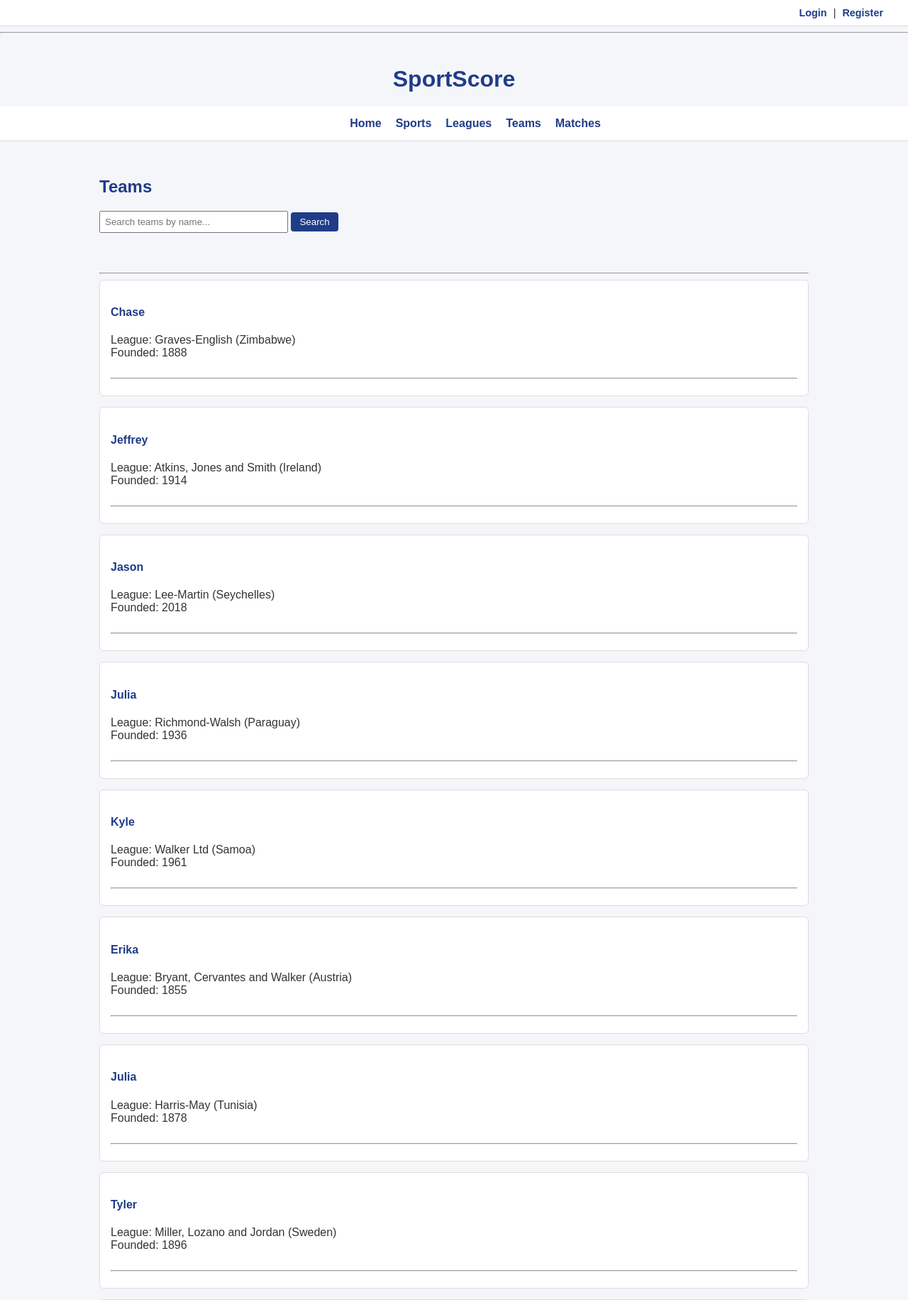
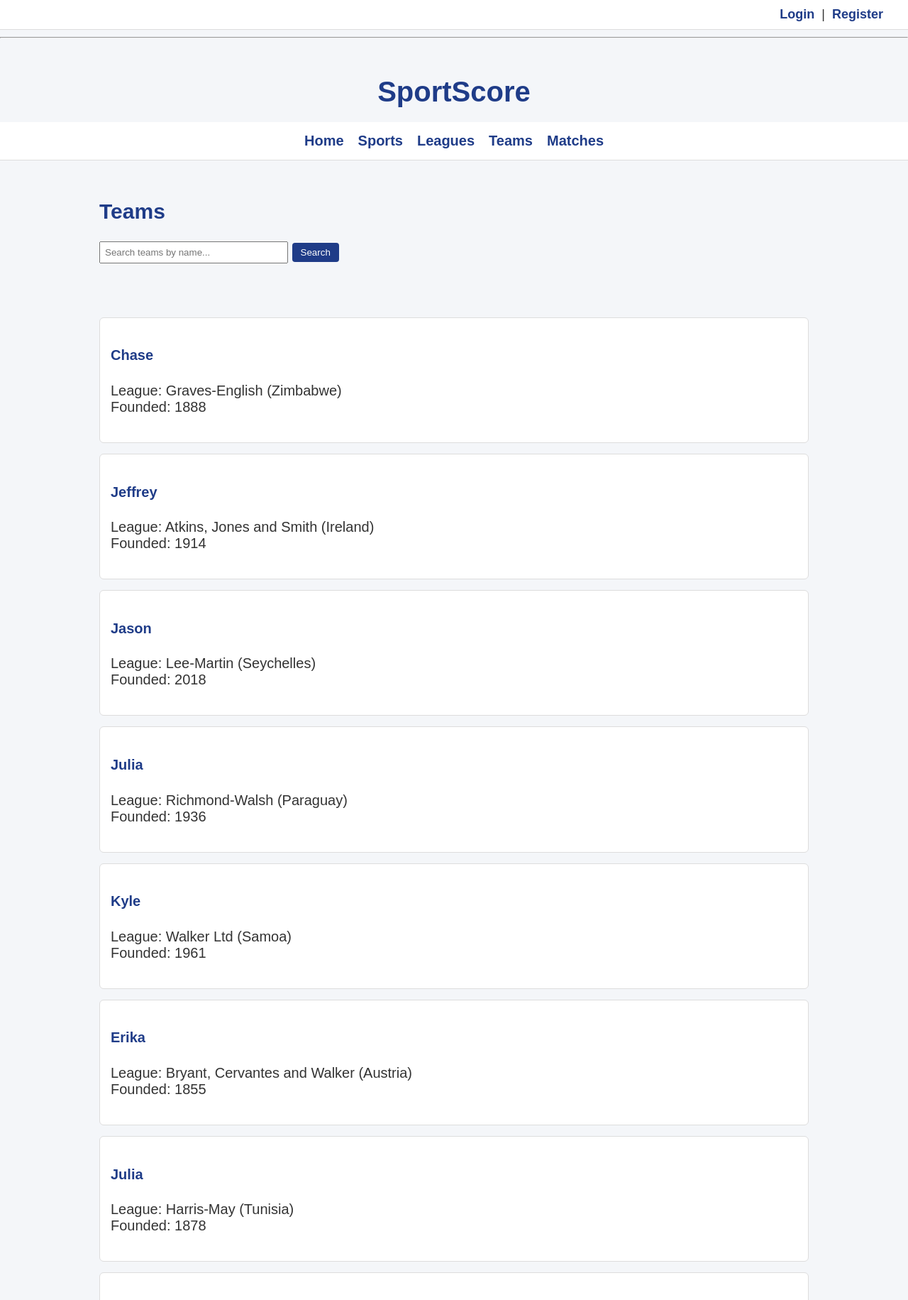
Before and after one commit to ivanokomadina/Zavrsni_PW, a Django app: page /main/teams in a window 1280 px wide; the page is wider, and only the part inside the window is pictured. Shown: the top 1831 px of that part at 71% size. Run offline with Django 5.2, Linux system fonts and the light colour scheme; data comes from the database, SQL or seed files in the repository; both versions use the stored data as it was after the commit.

Commit message:
Završne dorade

```diff
--- a/zavrsni_pw/main/static/css/style.css
+++ b/zavrsni_pw/main/static/css/style.css
@@ -1,8 +1,8 @@
-/* ---------- Global ---------- */
 body {
     margin: 0;
     padding: 0;
     font-family: Arial, Helvetica, sans-serif;
+    font-size: 20px;
     background-color: #f4f6f9;
     color: #333;
 }
@@ -27,7 +27,7 @@ a:hover {
     text-decoration: underline;
 }
 
-/* ---------- Auth info ---------- */
+
 .auth-bar {
     padding: 10px 30px;
     background-color: #ffffff;
@@ -66,12 +66,13 @@ button:hover {
     background-color: #162d66;
 }
 
-/* ---------- Layout ---------- */
+
 #sidebar {
     width: 100%;
     background-color: #ffffff;
     padding: 15px 30px;
     border-bottom: 1px solid #ddd;
+    box-sizing: border-box;
 }
 
 #sidebar ul {
@@ -91,7 +92,7 @@ button:hover {
     font-weight: bold;
 }
 
-/* ---------- Content ---------- */
+
 .content {
     margin: 0 auto;
     padding: 30px;
@@ -103,7 +104,7 @@ button:hover {
     margin-bottom: 20px;
 }
 
-/* ---------- Cards ---------- */
+
 .league,
 .team,
 .match,
@@ -122,7 +123,7 @@ button:hover {
     background-color: #f0f4ff;
 }
 
-/* ---------- Lists ---------- */
+
 ul {
     padding-left: 20px;
 }
@@ -131,7 +132,7 @@ li {
     margin-bottom: 10px;
 }
 
-/* ---------- Forms ---------- */
+
 form input[type="text"],
 form input[type="password"],
 form input[type="number"],
@@ -145,7 +146,7 @@ form {
     margin-bottom: 20px;
 }
 
-/* ---------- Login / Register Forms ---------- */
+
 .form-container {
     max-width: 450px;
     margin: 30px auto;
@@ -195,14 +196,14 @@ form.register-form button:hover {
     background-color: #162d66;
 }
 
-/* ---------- Links at bottom ---------- */
+
 a[href*="Back"],
 a[href*="Povratak"] {
     display: inline-block;
     margin-top: 15px;
 }
 
-/* ---------- Small screens ---------- */
+
 @media (max-width: 768px) {
     #sidebar {
         width: 100%;
--- a/zavrsni_pw/templates/main/league_list.html
+++ b/zavrsni_pw/templates/main/league_list.html
@@ -19,7 +19,6 @@
         </h4>
         Country: {{ league.country }} <br>
         Sport: {{ league.sport }} <br>
-        -----
     </div>
 {% empty %}
     <p>No leagues found.</p>
--- a/zavrsni_pw/templates/main/match_list.html
+++ b/zavrsni_pw/templates/main/match_list.html
@@ -8,7 +8,6 @@
     <button type="submit">Search</button>
 </form>
 
-<br>
 
 {% if user.is_authenticated %}
     <a href="{% url 'main:match-add' %}">
@@ -16,7 +15,7 @@
     </a>
 {% endif %}
 
-<hr>
+<br><br>
 
 {% for match in match_list %}
     <div class="match">
@@ -41,7 +40,6 @@
             </a>
         {% endif %}
 
-        <hr>
     </div>
 {% empty %}
     <p>No matches found.</p>
--- a/zavrsni_pw/templates/main/sport_list.html
+++ b/zavrsni_pw/templates/main/sport_list.html
@@ -7,7 +7,6 @@
     <div class="sport">
         <h4>{{ sport.name }}</h4>
         <p>{{ sport.description }}</p>
-        -----
     </div>
 {% endfor %}
 {% endblock %}
--- a/zavrsni_pw/templates/main/team_list.html
+++ b/zavrsni_pw/templates/main/team_list.html
@@ -8,7 +8,6 @@
     <button type="submit">Search</button>
 </form>
 
-<br>
 
 {% if user.is_authenticated %}
     <a href="{% url 'main:team-add' %}">
@@ -16,7 +15,7 @@
     </a>
 {% endif %}
 
-<hr>
+<br><br>
 
 {% for team in team_list %}
     <div class="team">
@@ -42,7 +41,6 @@
             </a>
         {% endif %}
 
-        <hr>
     </div>
 {% empty %}
     <p>No teams found.</p>
--- a/zavrsni_pw/zavrsni_pw/urls.py
+++ b/zavrsni_pw/zavrsni_pw/urls.py
@@ -16,9 +16,11 @@ Including another URLconf
 """
 from django.contrib import admin
 from django.urls import path, include
+from django.views.generic import RedirectView
 from main.views import RegisterView
 
 urlpatterns = [
+    path('', RedirectView.as_view(url='/main/', permanent=True)),
     path('admin/', admin.site.urls),
     path('main/', include('main.urls')),
     path('accounts/', include('django.contrib.auth.urls')),
```
Also changed, not shown: zavrsni_pw/db.sqlite3.
